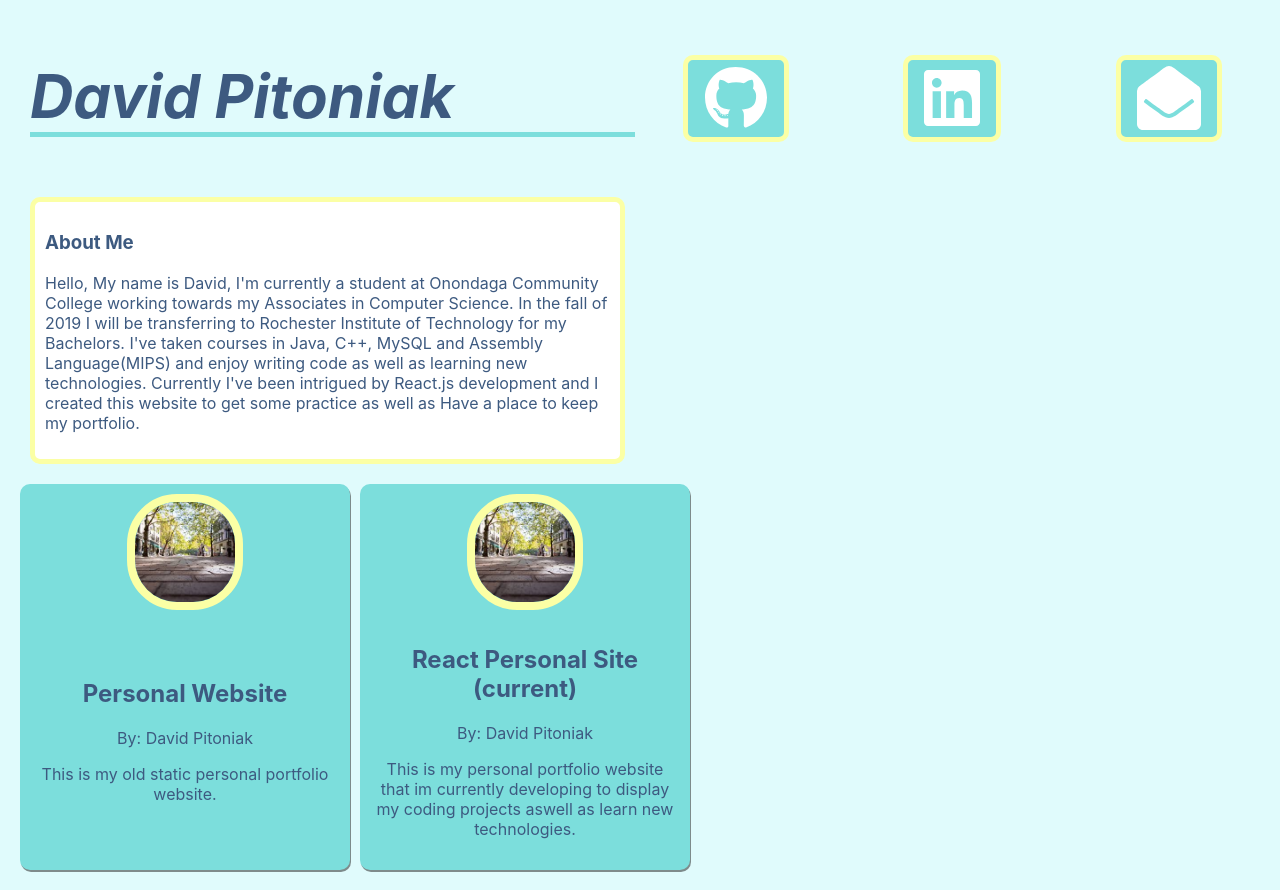
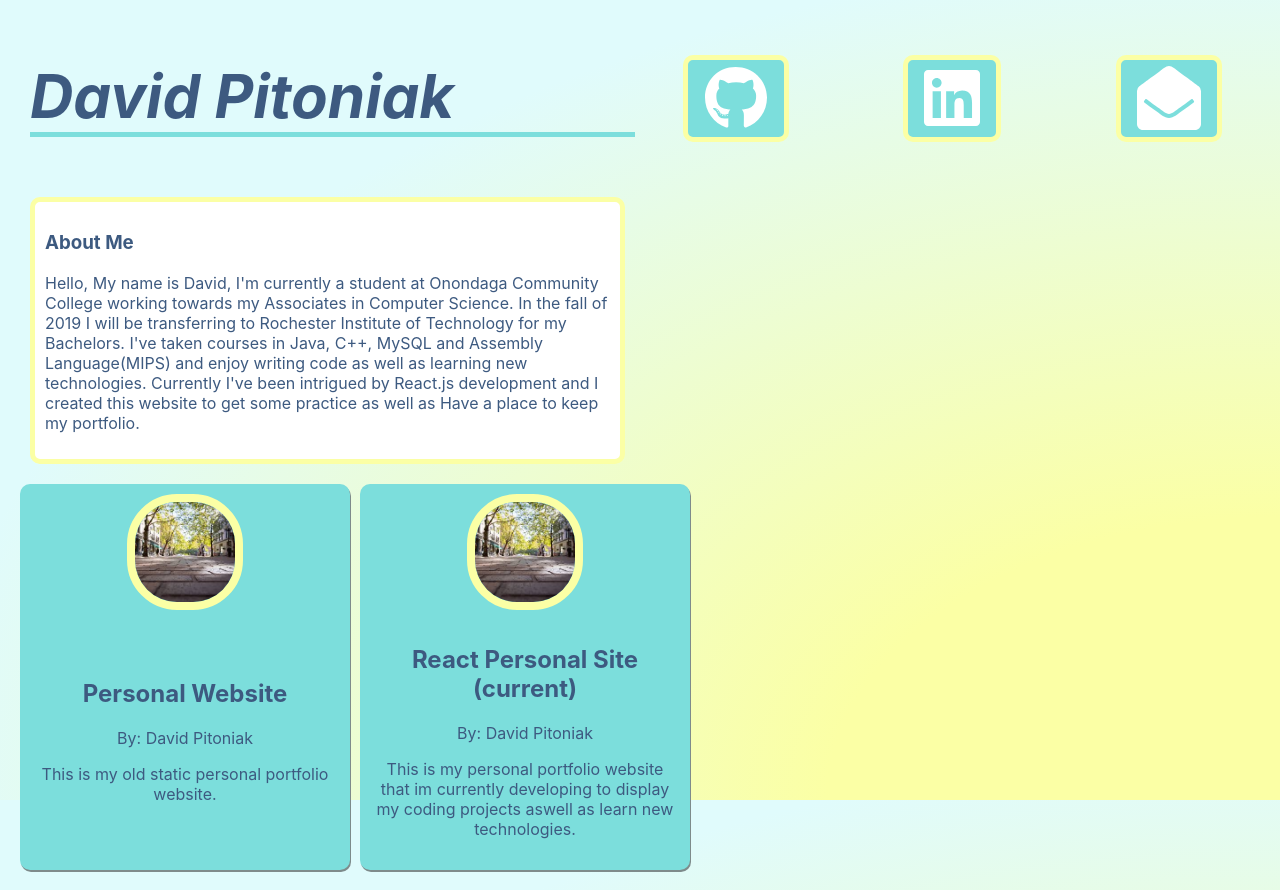
Before and after one commit to pitoniak32/ReactPortfolioSite, a React (Create React App) app: page / in a window 1280 px wide. Built offline with nearby package versions, Linux system fonts and the light colour scheme.

Commit message:
Fixed background not filling entire viewport

```diff
--- a/src/App.css
+++ b/src/App.css
@@ -13,9 +13,7 @@
   grid-template-columns: 1fr 1fr;
   grid-gap: 10px;
   text-align: center;
-  background: var(--color-3);
   padding: 20px;
- /* background-image: radial-gradient(white, var(--color-7), var(--color-3));*/
 }
 
 .ws-title {
--- a/src/ShowCase/ShowCase.css
+++ b/src/ShowCase/ShowCase.css
@@ -11,4 +11,8 @@
     display: grid;
     grid-template-columns: repeat(auto-fit, minmax(100px, 330px));
     grid-gap: 10px;
+    margin: 0px;
+    padding: 0px;
+    height: 100%;
+    width: 100%;
 }
--- a/src/index.css
+++ b/src/index.css
@@ -1,8 +1,8 @@
-body {
-  margin: 0;
-  padding: 0;
+body{
   width: 100%;
   height: 100%;
+  margin: 0px;
+  padding: 0px;
   font-family: -apple-system, BlinkMacSystemFont, "Segoe UI", "Roboto", "Oxygen",
     "Ubuntu", "Cantarell", "Fira Sans", "Droid Sans", "Helvetica Neue",
     sans-serif;
@@ -10,6 +10,13 @@ body {
   -moz-osx-font-smoothing: grayscale;
 }
 
+html {
+  height: 100%;
+  margin: 0;
+  padding: 0;
+  background-image: radial-gradient(at bottom right, var(--color-7) 25%, var(--color-3) 75%);
+}
+
 code {
   font-family: source-code-pro, Menlo, Monaco, Consolas, "Courier New",
     monospace;
```
